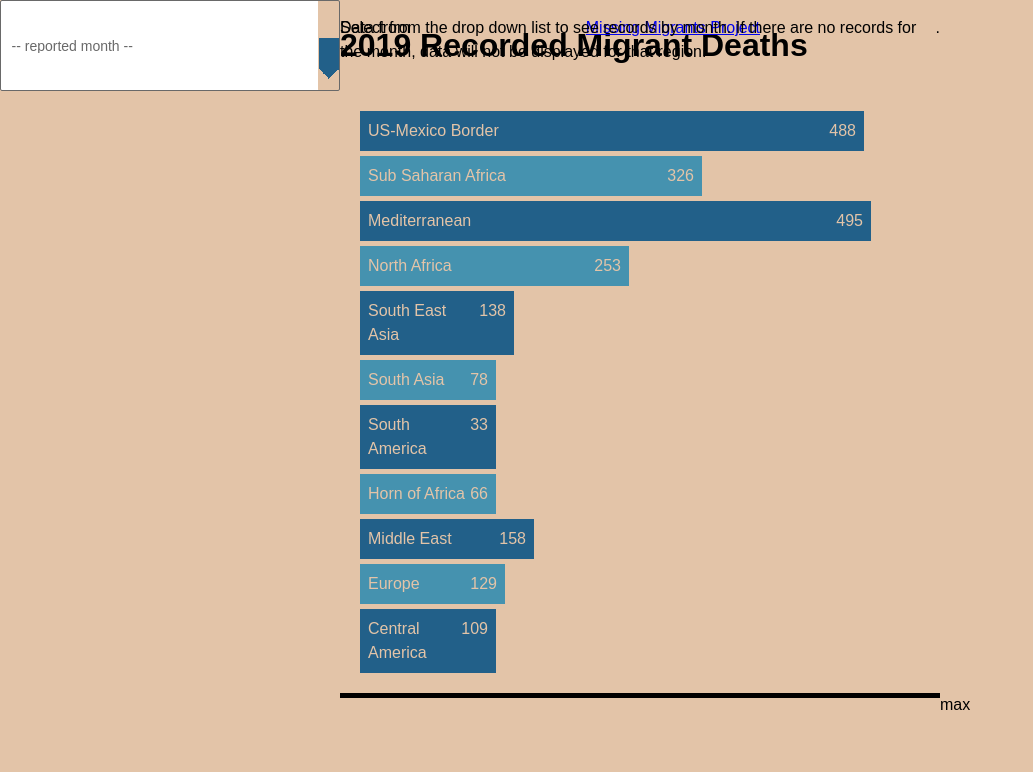
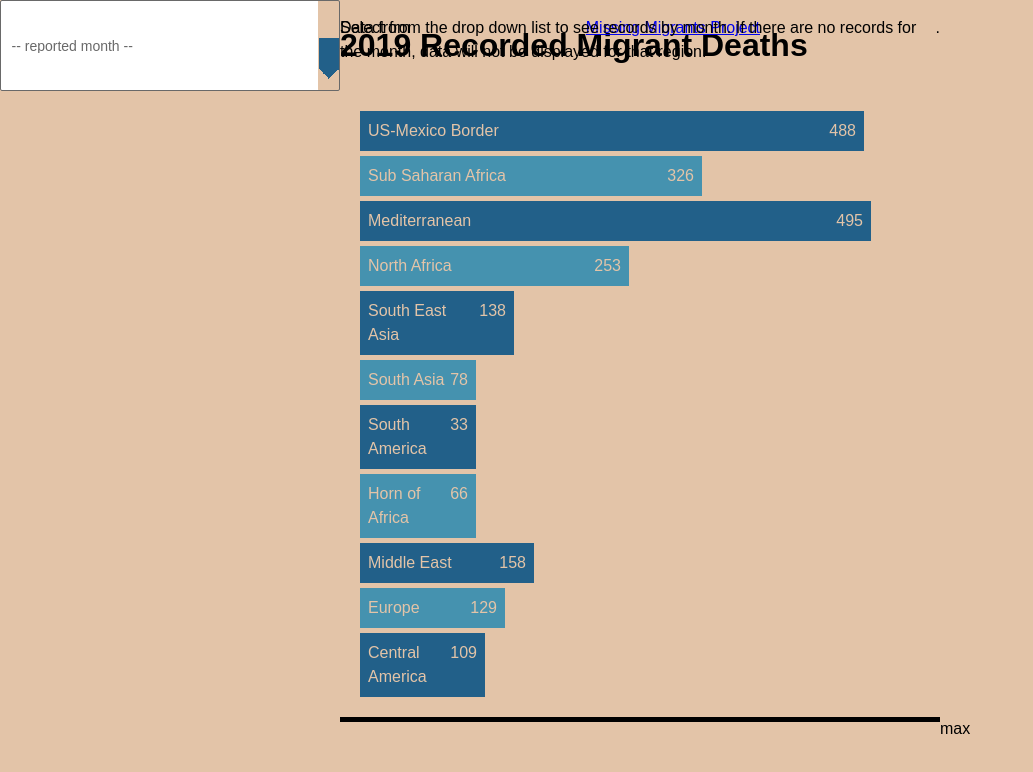
Before and after one commit to eraming/tracing-migrants-react, a React (Create React App) app: page / in a window 1280 px wide. Shown: the top 772 px of the page, without its empty margins (0-1033 px from the left). Built offline with nearby package versions, Linux system fonts and the light colour scheme.

Commit message:
set min max width

```diff
--- a/src/App.css
+++ b/src/App.css
@@ -104,7 +104,8 @@ hr {
   transition-duration: 0.4s;
   display: flex;
   justify-content: space-between;
-  min-width: 120px;
+  min-width: 100px;
+  max-width: 500px;
   max-height: 50px;
 }
 
--- a/src/App.js
+++ b/src/App.js
@@ -124,7 +124,7 @@ onSelectChange = (ev) => {
 
     this.state.migrants2019[region] > 1 ? (
 
-     <div className="BarChart-bar" style={{width: this.state.migrants2019[region] * 6 + "px" }}>
+     <div className="BarChart-bar" style={{width: this.state.migrants2019[region] * 7 + "px" }}>
      {region}
      <span className="total"> {this.state.migrants2019[region]} </span>
      </div>
```
